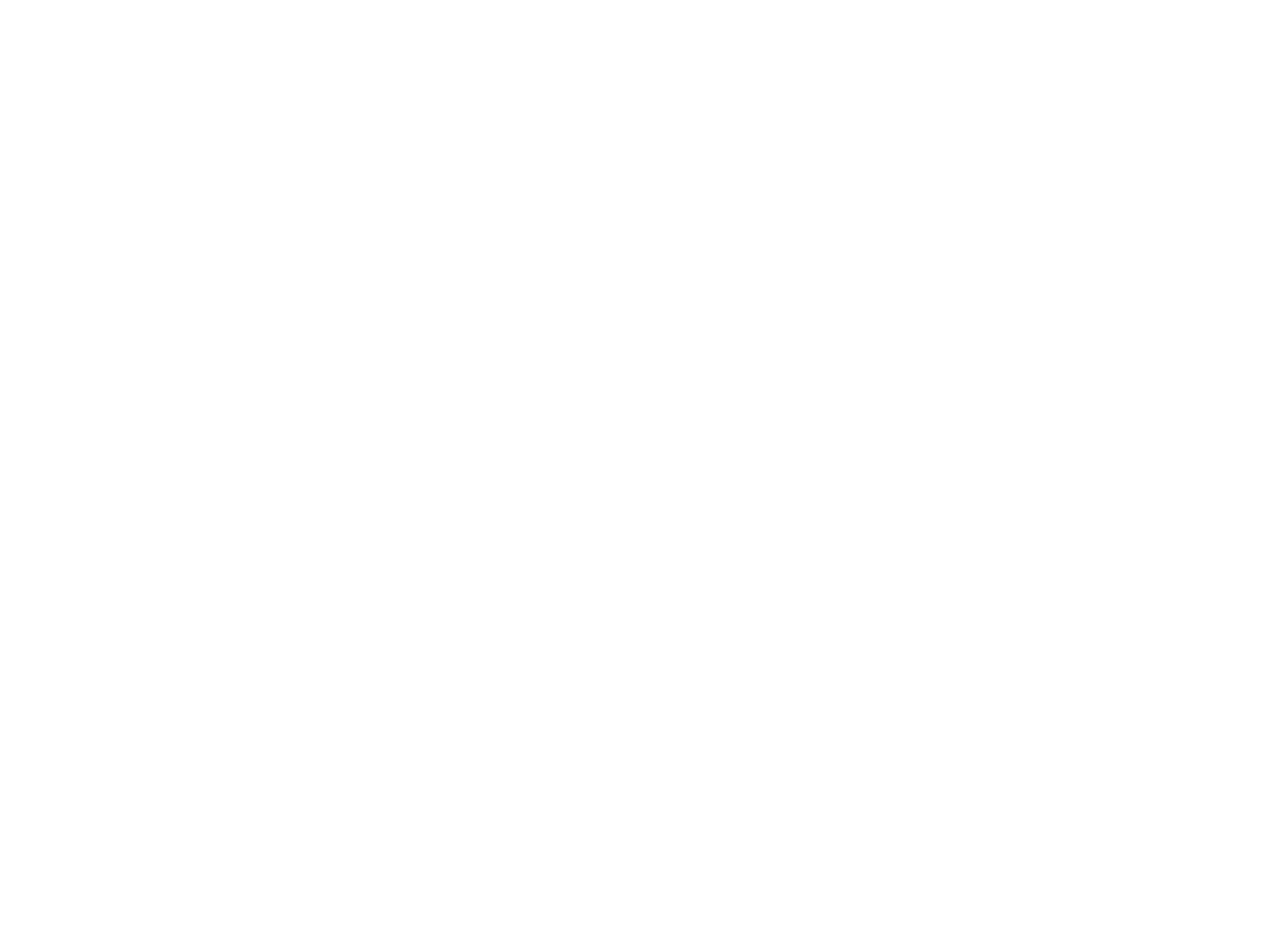
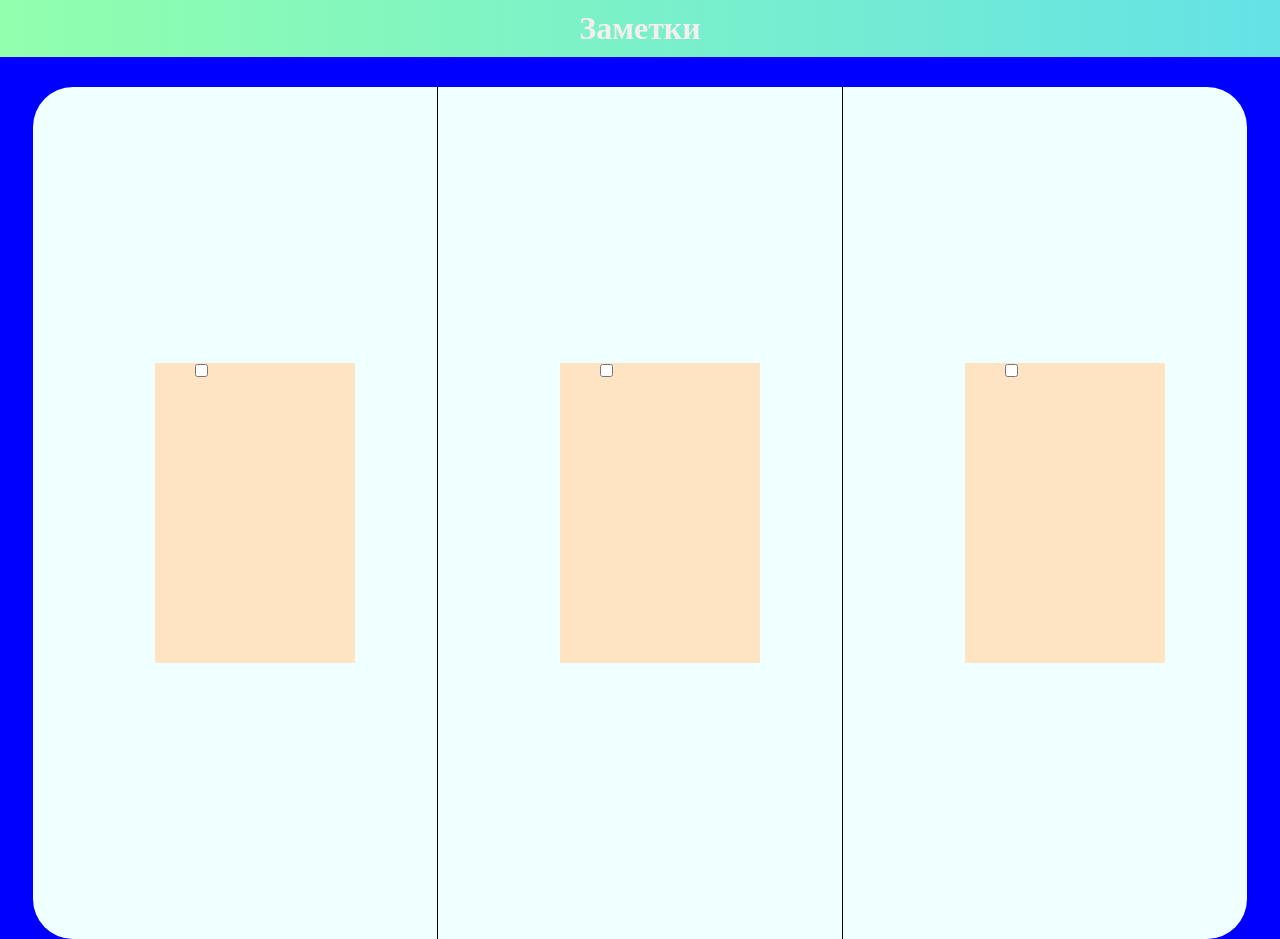
Before and after one commit to Kavanatsu/PNSK-2, a plain HTML site: page index.html in a window 1280 px wide. Before the commit the page ends 800 px from the top, so only its background shows below. Drawn offline with Linux system fonts and the light colour scheme.

Commit message:
Second commit

```diff
--- a/css/style.css
+++ b/css/style.css
@@ -0,0 +1,62 @@
+* {
+    margin: 0 auto;
+    padding: 0 auto;
+}
+
+.nav-bar {
+    text-align: center;
+    padding: 10px;
+    background: linear-gradient(to left, #64e2e6, #91ffad);
+    color: rgb(243, 239, 239);
+}
+
+.columns {
+    background-color: aqua;
+}
+
+.columns-wrapper {
+    background-color: blue;
+    display: flex;
+    flex-direction: row;
+    height: 924px;
+    justify-content: center;
+    max-width: 1500px;
+}
+
+.column {
+    background-color: azure;
+    height: 90%;
+    width: 30%;
+    padding: 10px;
+    margin: 30px 0;
+    display: flex;
+    flex-direction: column;
+    justify-content: center;
+}
+
+.column:nth-child(1) {
+    border-right: 1px solid black;
+    border-top-left-radius: 40px;
+    border-bottom-left-radius: 40px;
+}
+
+.column:nth-child(3) {
+    border-left: 1px solid black;
+    border-top-right-radius: 40px;
+    border-bottom-right-radius: 40px;
+}
+
+.notes {
+    background-color: bisque;
+    width: 200px;
+    height: 300px;
+    margin: 5px;
+}
+
+.tasks {
+    text-decoration: none;
+}
+
+ul {
+    list-style-type: none;
+}
--- a/index.html
+++ b/index.html
@@ -8,5 +8,45 @@
   <script defer src="js/main.js"></script>
 </head>
 <body>
+  <div class="nav-bar">
+    <h1>Заметки</h1>
+  </div>
+  <div class="columns">
+    <div class="columns-wrapper">
+        <div class="column">
+          <ul>
+            <li class="notes">
+              <ul>
+                <li class="tasks">
+                  <input class="checkbox" type="checkbox">
+                </li>
+              </ul>
+            </li>
+          </ul>
+        </div>
+        <div class="column">
+          <ul>
+            <li class="notes">
+              <ul>
+                <li class="tasks">
+                  <input class="checkbox" type="checkbox">
+                </li>
+              </ul>
+            </li>
+          </ul>
+        </div>
+        <div class="column">
+          <ul>
+            <li class="notes">
+              <ul>
+                <li class="tasks">
+                  <input class="checkbox" type="checkbox">
+                </li>
+              </ul>
+            </li>
+          </ul>
+        </div>
+    </div>
+  </div>
 </body>
 </html>
--- a/js/main.js
+++ b/js/main.js
@@ -0,0 +1,9 @@
+
+
+
+let app = new Vue({
+    el: '#app',
+    data: {
+
+    }
+})
```
